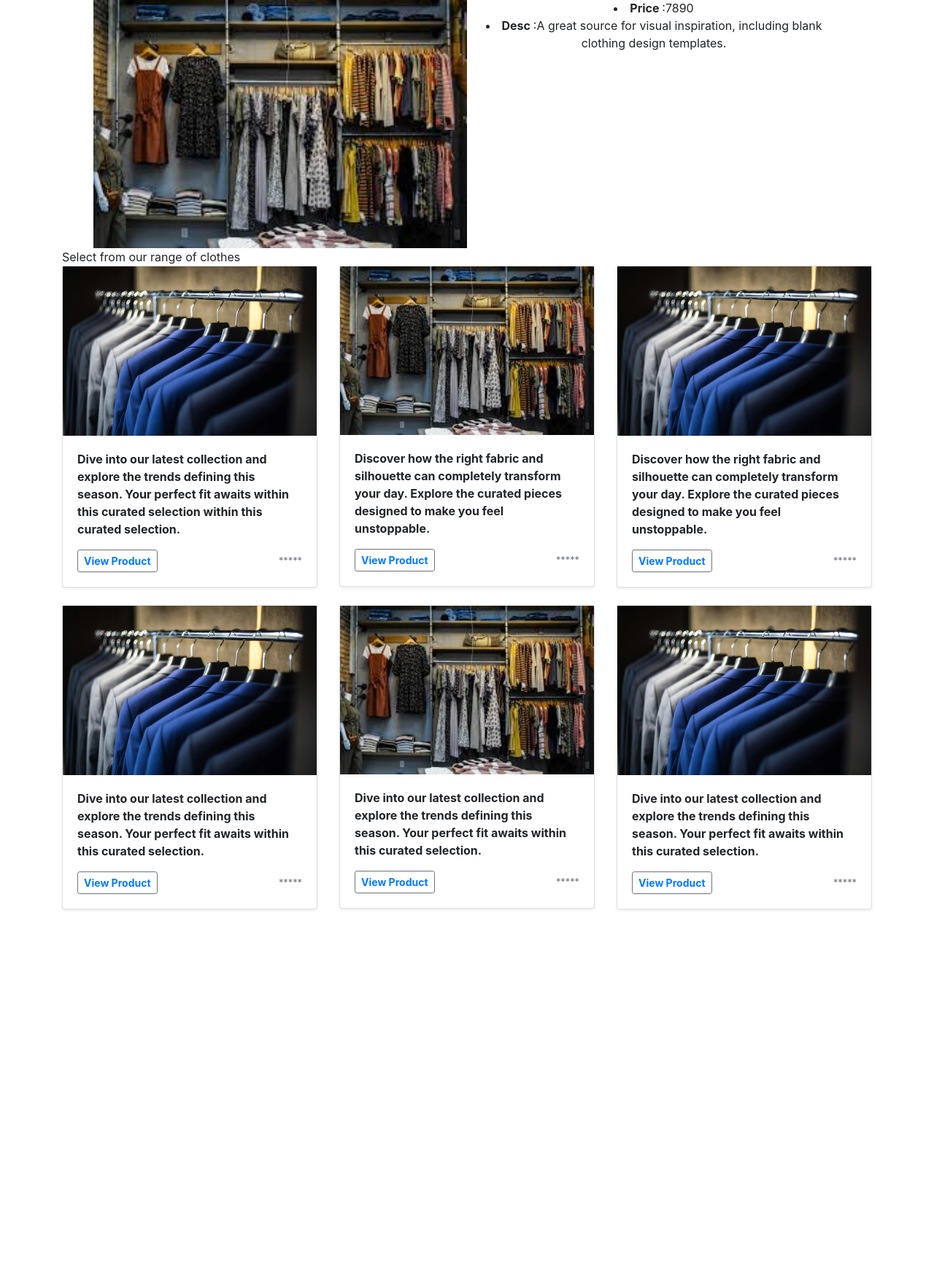
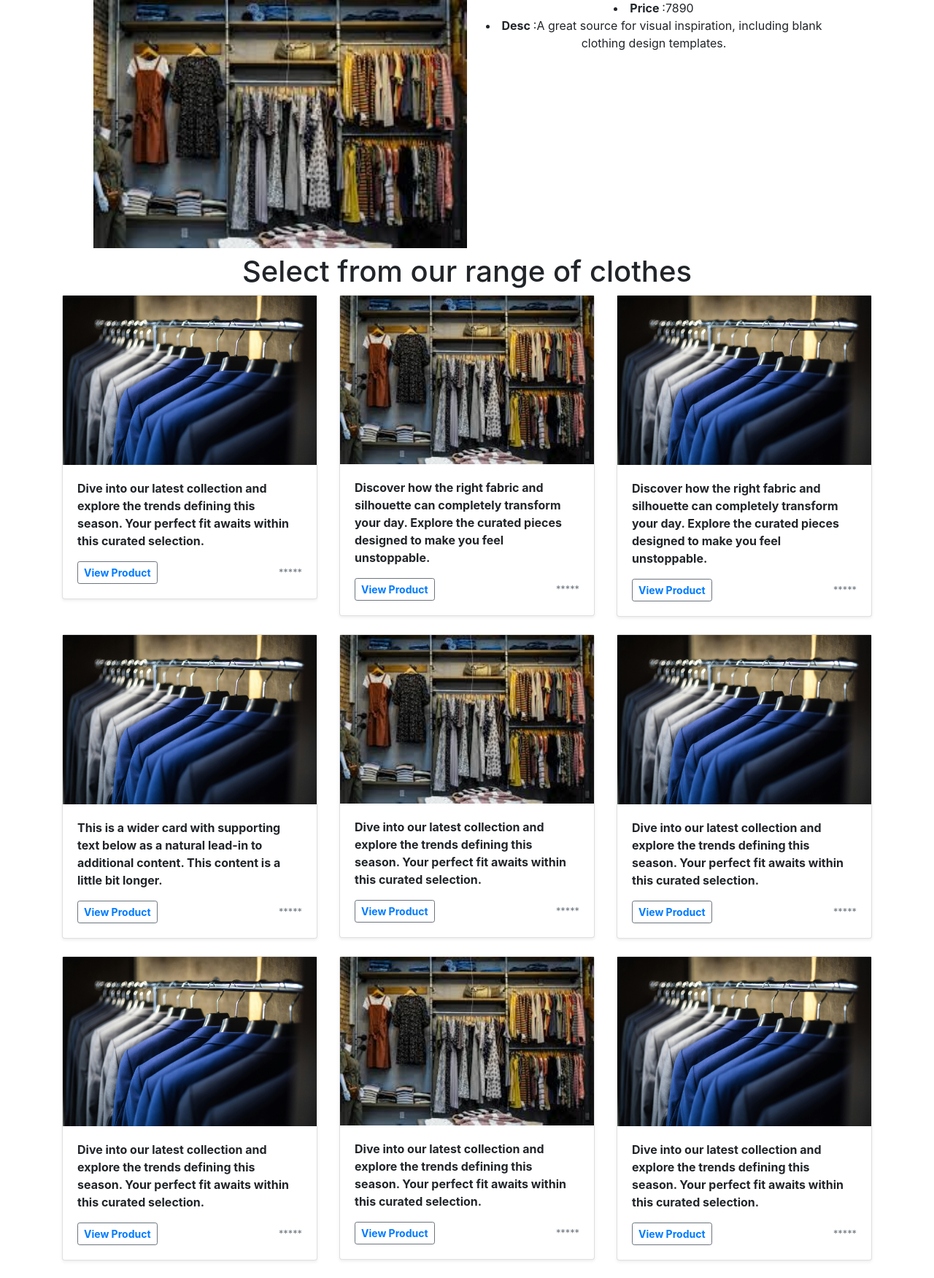
Before and after one commit to ramzanaliengineer/komori-corp, a Django app: page /singleProduct in a window 1280 px wide. Shown: the part 57-1808 px from the top of the page at 73% size. Before the commit the page ends 1304 px from the top, so only its background shows below. Run offline with Django 5.2, Linux system fonts and the light colour scheme.

Commit message:
change kia h hum ny

```diff
--- a/templates/singleProduct.html
+++ b/templates/singleProduct.html
@@ -71,15 +71,15 @@
 <li class="text-center"><b>Price </b>:7890</li>
 <li class="text-center"><b>Desc </b>:A great source for visual inspiration, including blank clothing design templates. </li>
 </div>
-<div class="container" class="align-items>
-      <h1 class="my-2 text-center" dir="ltr">Select from our range of clothes</h1>
+<div class="container">
+        <h1 class="my-2 text-center" dir="ltr">Select from our range of clothes</h1>
         <div class="row">
 
             <div class="col-md-4">
                 <div class="card mb-4 shadow-sm">
                     <img src="{% static 'hh.jpg' %}" class="d-block w-100" alt="Product Image 1">
                     <div class="card-body">
-                        <p class="card-text"><b>Dive into our latest collection and explore the trends defining this season. Your perfect fit awaits within this curated selection within this curated selection.</b></p>
+                        <p class="card-text"><b>Dive into our latest collection and explore the trends defining this season. Your perfect fit awaits within this curated selection.</b></p>
                         <div class="d-flex justify-content-between align-items-center">
                             <div class="btn-group">
                                 <button type="button" class="btn btn-sm btn-outline-secondary"><b><a href="/singleProduct">View Product</a></b></button>
@@ -105,7 +105,7 @@
                 </div>
             </div>
 
-          <div class="col-md-4">
+            <div class="col-md-4">
                 <div class="card mb-4 shadow-sm">
                     <img src="{% static 'hh.jpg' %}" class="d-block w-100" alt="Product Image 3">
                     <div class="card-body">
@@ -120,8 +120,35 @@
                 </div>
             </div>
 
+            <div class="col-md-4">
+                <div class="card mb-4 shadow-sm">
+                    <img src="{% static 'hh.jpg' %}" class="d-block w-100" alt="Product Image 4">
+                    <div class="card-body">
+                        <p class="card-text"><b>This is a wider card with supporting text below as a natural lead-in to additional content. This content is a little bit longer.</b></p>
+                        <div class="d-flex justify-content-between align-items-center">
+                            <div class="btn-group">
+                                <button type="button" class="btn btn-sm btn-outline-secondary"><b><a href="/singleProduct">View Product</a></b></button>
+                            </div>
+                            <small class="text-muted">*****</small>
+                        </div>
+                    </div>
+                </div>
+            </div>
 
-
+            <div class="col-md-4">
+                <div class="card mb-4 shadow-sm">
+                    <img src="{% static 'hhhh.jpeg' %}" class="d-block w-100" alt="Product Image 5">
+                    <div class="card-body">
+                        <p class="card-text"><b>Dive into our latest collection and explore the trends defining this season. Your perfect fit awaits within this curated selection.</b></p>
+                        <div class="d-flex justify-content-between align-items-center">
+                            <div class="btn-group">
+                                <button type="button" class="btn btn-sm btn-outline-secondary"><b><a href="/singleProduct">View Product</a></b></button>
+                            </div>
+                            <small class="text-muted">*****</small>
+                        </div>
+                    </div>
+                </div>
+            </div>
 
         <div class="col-md-4">
                 <div class="card mb-4 shadow-sm">
@@ -136,7 +163,22 @@
                         </div>
                     </div>
                 </div>
-          </div>
+            </div>
+
+          <div class="col-md-4">
+                <div class="card mb-4 shadow-sm">
+                    <img src="{% static 'hh.jpg' %}" class="d-block w-100" alt="Product Image 5">
+                    <div class="card-body">
+                        <p class="card-text"><b>Dive into our latest collection and explore the trends defining this season. Your perfect fit awaits within this curated selection.</b></p>
+                        <div class="d-flex justify-content-between align-items-center">
+                            <div class="btn-group">
+                                <button type="button" class="btn btn-sm btn-outline-secondary"><b><a href="/singleProduct">View Product</a></b></button>
+                            </div>
+                            <small class="text-muted">*****</small>
+                        </div>
+                    </div>
+                </div>
+            </div>
 
           <div class="col-md-4">
                 <div class="card mb-4 shadow-sm">
@@ -169,7 +211,6 @@
             </div>
 
         </div>
-        </div>
     </div>
 </body>
 </html>
```
